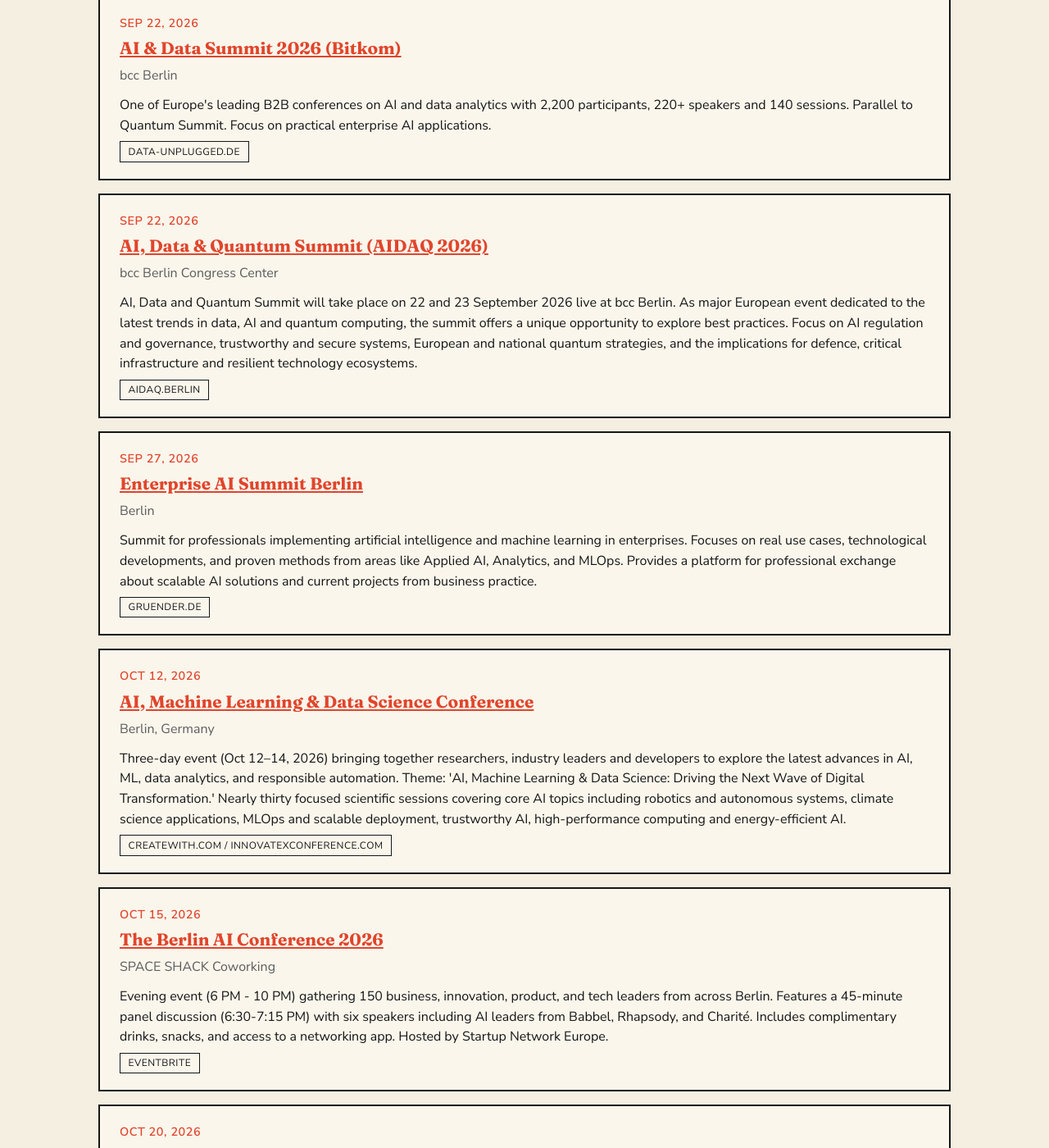
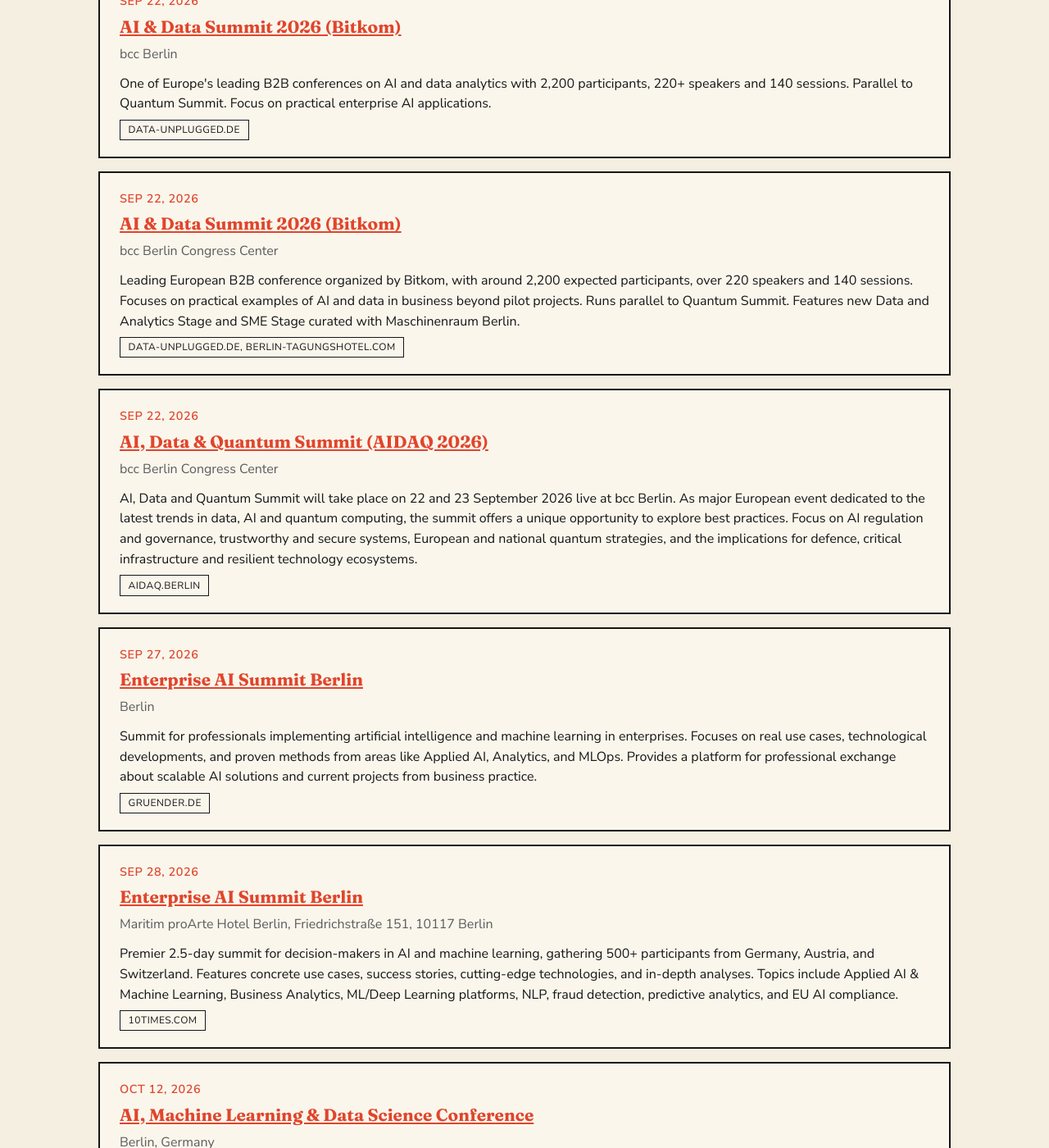
Before and after one commit to KeunwooPark/aiintown, a Jekyll site: the page built from cities/berlin.html, in a window 1280 px wide and 1400 px high, scrolled down 11284 px. Shown: the whole window at 82% size. Built offline with Jekyll 4.4.1, drawn with Linux system fonts in a browser that asks for light colours; some of the changed text lies outside the part shown.

Commit message:
chore: update AI events (2026-06-29)

```diff
--- a/_data/events/berlin.json
+++ b/_data/events/berlin.json
@@ -13,6 +13,21 @@
     "last_seen": "2026-06-16"
   },
   {
+    "title": "Mindstone Berlin Practical AI Meetup",
+    "date": "2026",
+    "venue": "Techspace Eiswerk, Köpenicker Str. 40B, 10179 Berlin",
+    "url": "https://community.mindstone.com/events/mindstone-berlin-march-ai-meetup-2026",
+    "source": "mindstone.com",
+    "description": "Monthly practical AI meetup billed as the biggest in Berlin. Features cutting-edge practical AI applications and projects. Includes talks on 'What I Learned Building With LLMs', 'How To Be More Productive Using AI', and discussions on AI's impact on work, life and society.",
+    "title_local": "Mindstone Berlin Praktisches AI Meetup",
+    "description_local": "Monatliches praktisches AI-Meetup, das als das größte in Berlin angepriesen wird. Mit modernsten praktischen KI-Anwendungen und Projekten. Beinhaltet Vorträge zu 'Was ich beim Bauen mit LLMs gelernt habe', 'Wie man mit KI produktiver wird' und Diskussionen über die Auswirkungen von KI auf Arbeit, Leben und Gesellschaft.",
+    "city": "berlin",
+    "date_status": "unknown",
+    "first_seen": "2026-06-29",
+    "last_seen": "2026-06-29",
+    "id": "dfd46d13f0bc680f"
+  },
+  {
     "title": "AI Tinkerers Berlin - June 17, 2026",
     "date": "2026-06-17",
     "venue": "TBA",
@@ -22,7 +37,7 @@
     "city": "berlin",
     "id": "4867edb863b0a225",
     "first_seen": "2026-06-15",
-    "last_seen": "2026-06-25"
+    "last_seen": "2026-06-29"
   },
   {
     "title": "AI Agents Summit 2026 (AIS26)",
@@ -303,7 +318,7 @@
     "description_local": "Internationale Konferenz zu KI und Computational Biology mit virtuellen und Vor-Ort-Teilnahmemöglichkeiten. Teil einer akademischen Konferenzreihe zu KI-Themen.",
     "city": "berlin",
     "first_seen": "2026-06-15",
-    "last_seen": "2026-06-28",
+    "last_seen": "2026-06-29",
     "id": "216d5e94062d17a7"
   },
   {
@@ -375,18 +390,6 @@
     "id": "a1e89f63d8ce233d"
   },
   {
-    "title": "Enterprise AI Summit",
-    "date": "2026-09-16",
-    "venue": "Maritim proArte Hotel, Friedrichstraße 151, Berlin",
-    "url": "https://10times.com/enterprise-ai-and-machine-learning-show",
-    "source": "10times",
-    "description": "Premier event for top-level networking among AI and machine learning decision-makers. Over 500 participants from Germany, Austria, and Switzerland. 2.5-day program with success stories, cutting-edge technologies, practical use cases from fraud detection to predictive analytics. Topics include Applied AI, ML, Business Analytics, Deep Learning, NLP.",
-    "city": "berlin",
-    "id": "3001a2879c713804",
-    "first_seen": "2026-06-16",
-    "last_seen": "2026-06-16"
-  },
-  {
     "title": "AI & Data Summit 2026",
     "date": "2026-09-22",
     "venue": "bcc Berlin Congress Center",
@@ -413,6 +416,20 @@
     "first_seen": "2026-06-27",
     "last_seen": "2026-06-27",
     "id": "067cabfaea40e7c7"
+  },
+  {
+    "title": "AI & Data Summit 2026 (Bitkom)",
+    "date": "2026-09-22",
+    "venue": "bcc Berlin Congress Center",
+    "url": "https://berlin-tagungshotel.com/deu/veranstaltungen/berlin/ai-data-summit",
+    "source": "data-unplugged.de, berlin-tagungshotel.com",
+    "description": "Leading European B2B conference organized by Bitkom, with around 2,200 expected participants, over 220 speakers and 140 sessions. Focuses on practical examples of AI and data in business beyond pilot projects. Runs parallel to Quantum Summit. Features new Data and Analytics Stage and SME Stage curated with Maschinenraum Berlin.",
+    "title_local": "AI & Data Summit 2026 (Bitkom)",
+    "description_local": "Führende europäische B2B-Konferenz organisiert von Bitkom, mit rund 2.200 erwarteten Teilnehmern, über 220 Speakern und 140 Sessions. Fokussiert auf praktische Beispiele von KI und Daten im Geschäft jenseits von Pilotprojekten. Läuft parallel zum Quantum Summit. Mit neuer Data and Analytics Stage und SME Stage, kuratiert mit Maschinenraum Berlin.",
+    "city": "berlin",
+    "first_seen": "2026-06-29",
+    "last_seen": "2026-06-29",
+    "id": "23bf1090f8ed7478"
   },
   {
     "title": "AI, Data & Quantum Summit (AIDAQ 2026)",
@@ -443,6 +460,20 @@
     "id": "af7769f167286697"
   },
   {
+    "title": "Enterprise AI Summit Berlin",
+    "date": "2026-09-28",
+    "venue": "Maritim proArte Hotel Berlin, Friedrichstraße 151, 10117 Berlin",
+    "url": "https://10times.com/enterprise-ai-and-machine-learning-show",
+    "source": "10times.com",
+    "description": "Premier 2.5-day summit for decision-makers in AI and machine learning, gathering 500+ participants from Germany, Austria, and Switzerland. Features concrete use cases, success stories, cutting-edge technologies, and in-depth analyses. Topics include Applied AI & Machine Learning, Business Analytics, ML/Deep Learning platforms, NLP, fraud detection, predictive analytics, and EU AI compliance.",
+    "title_local": "Enterprise AI Summit Berlin",
+    "description_local": "Führender 2,5-tägiger Gipfel für Entscheidungsträger in KI und maschinellem Lernen, der über 500 Teilnehmer aus Deutschland, Österreich und der Schweiz zusammenbringt. Mit konkreten Anwendungsfällen, Erfolgsgeschichten, modernsten Technologien und eingehenden Analysen. Themen umfassen Applied AI & Machine Learning, Business Analytics, ML/Deep-Learning-Plattformen, NLP, Betrugserkennung, prädiktive Analytik und EU-KI-Compliance.",
+    "city": "berlin",
+    "first_seen": "2026-06-16",
+    "last_seen": "2026-06-29",
+    "id": "3001a2879c713804"
+  },
+  {
     "title": "AI, Machine Learning & Data Science Conference",
     "date": "2026-10-12",
     "venue": "Berlin, Germany",
@@ -453,7 +484,7 @@
     "description_local": "Dreitägige Veranstaltung (12.–14. Oktober 2026), die Forscher, Branchenführer und Entwickler zusammenbringt, um die neuesten Fortschritte in KI, ML, Datenanalyse und verantwortungsvoller Automatisierung zu erkunden. Thema: 'KI, Machine Learning & Data Science: Die nächste Welle der digitalen Transformation vorantreiben.' Fast dreißig fokussierte wissenschaftliche Sessions zu Kern-KI-Themen einschließlich Robotik und autonome Systeme, Klimawissenschaftsanwendungen, MLOps und skalierbare Bereitstellung, vertrauenswürdige KI, Hochleistungsrechnen und energieeffiziente KI.",
     "city": "berlin",
     "first_seen": "2026-06-15",
-    "last_seen": "2026-06-28",
+    "last_seen": "2026-06-29",
     "id": "15932057c4239dba"
   },
   {
@@ -685,7 +716,7 @@
     "city": "berlin",
     "date_status": "unknown",
     "first_seen": "2026-06-23",
-    "last_seen": "2026-06-23",
+    "last_seen": "2026-06-29",
     "id": "decde93fcc3a35b0"
   },
   {
```
Also changed, not shown: _data/events/seoul.json (+6 -6 lines), 1 other file.
